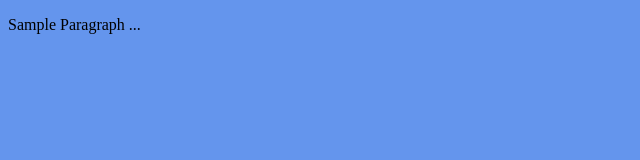
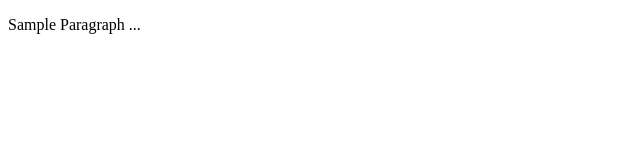
Before and after one commit to justicenp/test-repo, a plain HTML site: page index.html in a window 1280 px wide. Shown: the whole page, without its empty margins (0-640 px from the left). Drawn offline with Linux system fonts and the light colour scheme.

Commit message:
Update main.css

```diff
--- a/main.css
+++ b/main.css
@@ -1,3 +1,3 @@
 body {
-  background-color: cornflowerblue;
+  background-color: "Ocean Blue";
 }
```
